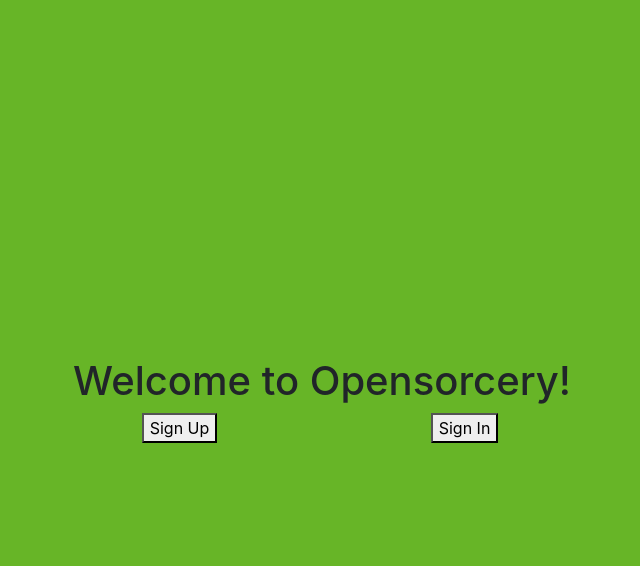
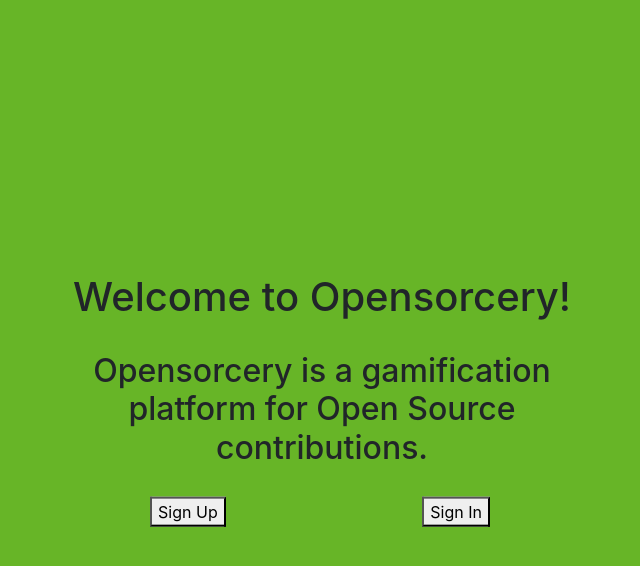
Before and after one commit to JohnVonNeumann/opensorcery, a Django app: page / in a window 1280 px wide. Shown: the top 566 px of the page, without its empty margins (318-958 px from the left). Run offline with Django 3.2, Linux system fonts and the light colour scheme; some libraries are stand-ins or nearby versions.

Commit message:
UPDATE os index temp - add in desc and css rules

```diff
--- a/opensorcery/opensorcery/templates/index.html
+++ b/opensorcery/opensorcery/templates/index.html
@@ -9,6 +9,11 @@
         <div class="row">
           <div class="col-sm-12">
             <h1> Welcome to Opensorcery! </h1>
+          </div>
+        </div>
+        <div class="row">
+          <div class="col-sm-12">
+            <h2> Opensorcery is a gamification platform for Open Source contributions. </h2>
           </div>
         </div>
         <div class="row">
@@ -33,8 +38,12 @@ div.col-sm-6 button {
   display: block;
 }
 
-div.col-sm-12 h1 {
+div.col-sm-12 h1,h2 {
   text-align: center;
+}
+
+div.row {
+  padding: 0.7em;
 }
 
 .container {
```
